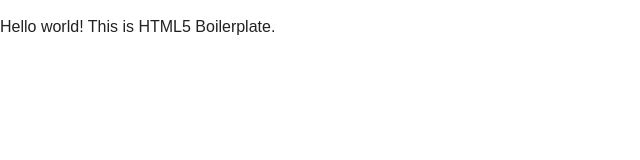
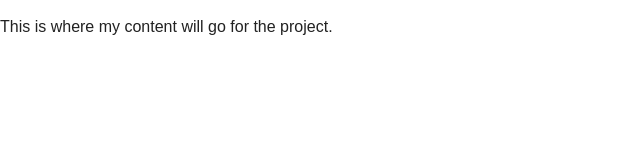
Before and after one commit to djmccurley/random-design-co, a plain HTML site: page index.html in a window 1280 px wide. Shown: the full height of the page, 0-640 px from the left. Drawn offline with nearby package versions, Linux system fonts and the light colour scheme.

Commit message:
added title and placeholder body content

```diff
--- a/index.html
+++ b/index.html
@@ -3,7 +3,7 @@
     <head>
         <meta charset="utf-8">
         <meta http-equiv="x-ua-compatible" content="ie=edge">
-        <title></title>
+        <title>Random Design Co.</title>
         <meta name="description" content="">
         <meta name="viewport" content="width=device-width, initial-scale=1">
 
@@ -20,7 +20,7 @@
         <![endif]-->
 
         <!-- Add your site or application content here -->
-        <p>Hello world! This is HTML5 Boilerplate.</p>
+        <p>This is where my content will go for the project.</p>
 
         <script src="https://code.jquery.com/jquery-1.12.0.min.js"></script>
         <script>window.jQuery || document.write('<script src="js/vendor/jquery-1.12.0.min.js"><\/script>')</script>
```
